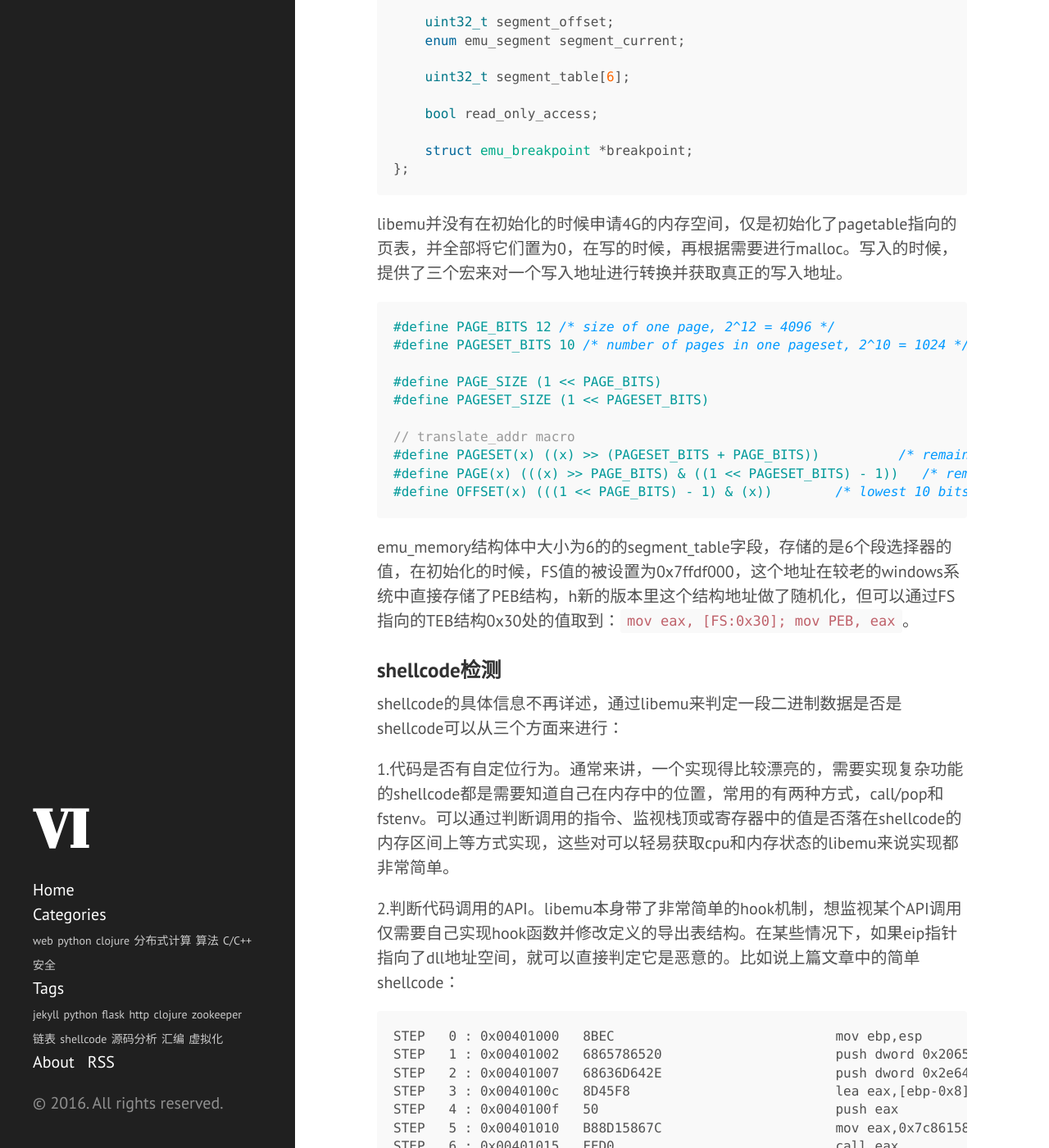
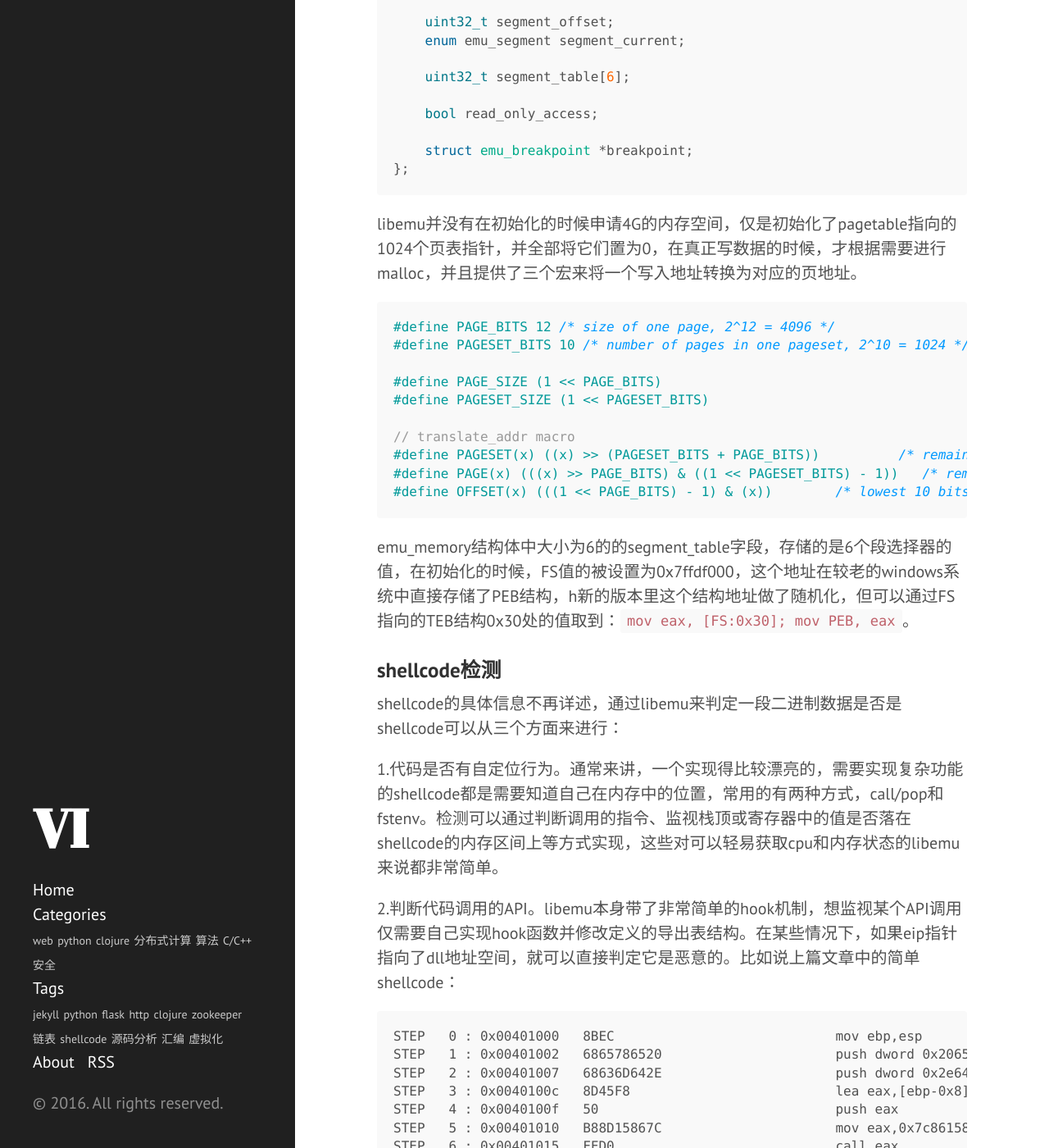
Before and after one commit to yuanvi/blog, a Jekyll site: the page built from _posts/2015-05-24-libemu-shellcode.markdown, in a window 1280 px wide and 1400 px high, scrolled down 517 px. Shown: the whole window at 82% size. Built offline with Jekyll 4.4.1, drawn with Linux system fonts in a browser that asks for light colours; comment, search, counter and statistics services are not loaded; some of the changed text lies outside the part shown.

Commit message:
modify archive

````diff
--- a/_posts/2015-05-24-libemu-shellcode.markdown
+++ b/_posts/2015-05-24-libemu-shellcode.markdown
@@ -27,7 +27,7 @@ struct emu_memory
 };
 ```
 
-libemu并没有在初始化的时候申请4G的内存空间，仅是初始化了pagetable指向的页表，并全部将它们置为0，在写的时候，再根据需要进行malloc。写入的时候，提供了三个宏来对一个写入地址进行转换并获取真正的写入地址。
+libemu并没有在初始化的时候申请4G的内存空间，仅是初始化了pagetable指向的1024个页表指针，并全部将它们置为0，在真正写数据的时候，才根据需要进行malloc，并且提供了三个宏来将一个写入地址转换为对应的页地址。
 
 ``` c++
 #define PAGE_BITS 12 /* size of one page, 2^12 = 4096 */
@@ -48,7 +48,7 @@ emu_memory结构体中大小为6的的segment_table字段，存储的是6个段
 
 shellcode的具体信息不再详述，通过libemu来判定一段二进制数据是否是shellcode可以从三个方面来进行：
 
-1.代码是否有自定位行为。通常来讲，一个实现得比较漂亮的，需要实现复杂功能的shellcode都是需要知道自己在内存中的位置，常用的有两种方式，call/pop和fstenv。可以通过判断调用的指令、监视栈顶或寄存器中的值是否落在shellcode的内存区间上等方式实现，这些对可以轻易获取cpu和内存状态的libemu来说实现都非常简单。
+1.代码是否有自定位行为。通常来讲，一个实现得比较漂亮的，需要实现复杂功能的shellcode都是需要知道自己在内存中的位置，常用的有两种方式，call/pop和fstenv。检测可以通过判断调用的指令、监视栈顶或寄存器中的值是否落在shellcode的内存区间上等方式实现，这些对可以轻易获取cpu和内存状态的libemu来说都非常简单。
 
 2.判断代码调用的API。libemu本身带了非常简单的hook机制，想监视某个API调用仅需要自己实现hook函数并修改定义的导出表结构。在某些情况下，如果eip指针指向了dll地址空间，就可以直接判定它是恶意的。比如说上篇文章中的简单shellcode：
 
@@ -64,7 +64,7 @@ STEP   7 : 0x7c86158d   0000                            add [eax],al
 [debug] eip 7c86158d in kernel32
 ```
 
-3.二进制是否可执行。某些情况下进行shellcode判定，正常的数据来源不应该出现可以被反汇编的数据，如果对某段数据模拟执行到了一定的步数，也可以认为它是恶意的。当然，这种情况需要做对花指令的剔除，防止误判。
+3.二进制是否可执行。某些情况下进行shellcode判定，正常的数据来源不应该出现可以被反汇编的数据，如果对某段数据模拟执行到了一定的步数，也可以认为它是恶意的。当然，这种情况需要做花指令剔除，防止误判。
 
 附测试代码，供参考：
 
````
